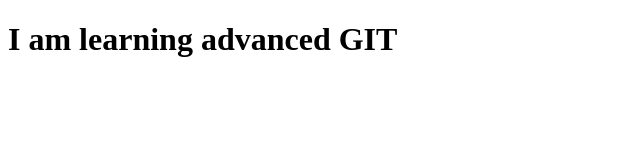
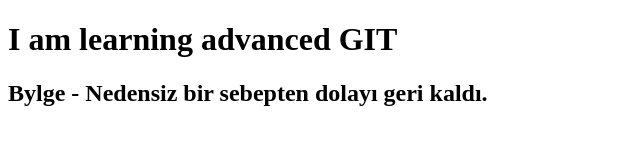
Before and after one commit to soylemezali42/git-advanced, a plain HTML site: page index.html in a window 1280 px wide. Shown: the whole page, without its empty margins (0-640 px from the left). Drawn offline with Linux system fonts and the light colour scheme.

Commit message:
İlk development branch

```diff
--- a/index.html
+++ b/index.html
@@ -6,6 +6,7 @@
 
   <body>
     <h1>I am learning advanced GIT</h1>
+    <h2>Bylge - Nedensiz bir sebepten dolayı geri kaldı.</h2>
   </body>
 
 </html>
```
